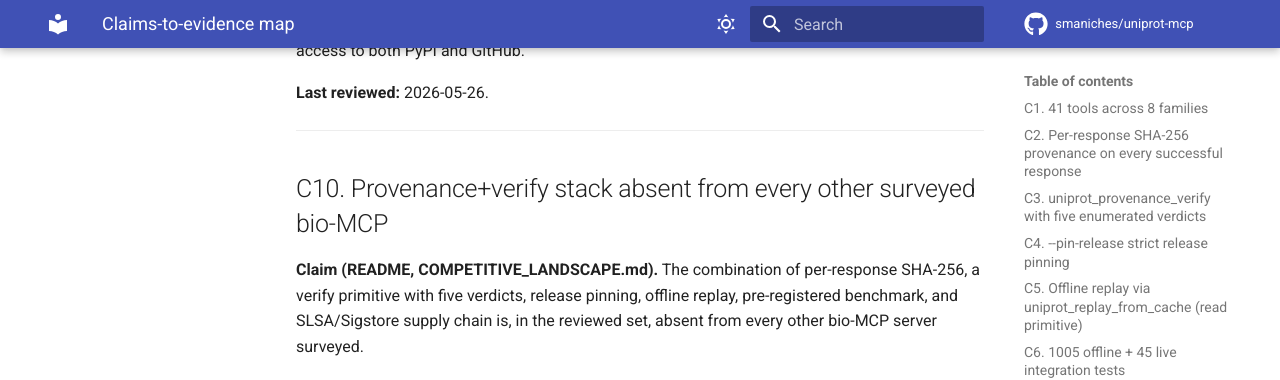
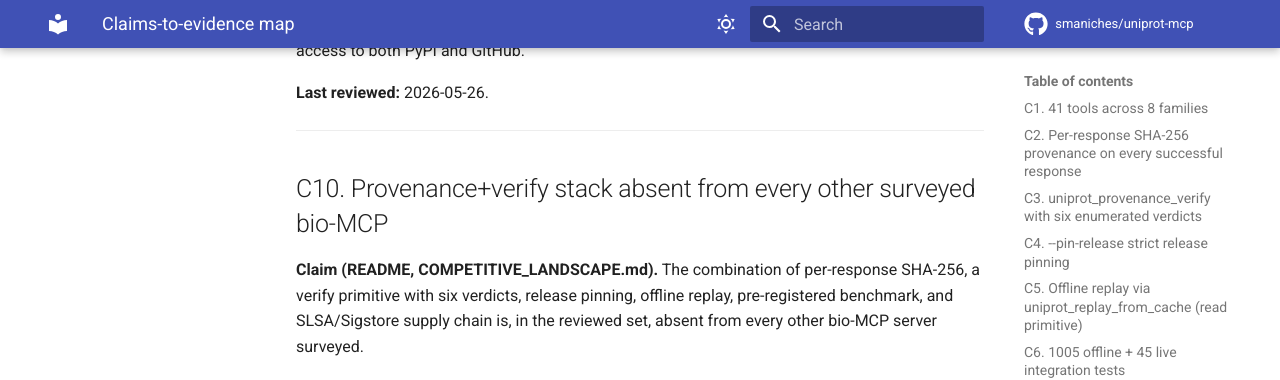
Before and after one commit to smaniches/uniprot-mcp, an MkDocs documentation site: the page built from docs/CLAIMS.md, in a window 1280 px wide and 900 px high, scrolled down 6343 px. Shown: the top 380 px of the window. Built offline with MkDocs 1.6.1 and Material for MkDocs 9.7.7, drawn with Linux system fonts in a browser that asks for light colours; comment, search, counter and statistics services are not loaded; some of the changed text lies outside the part shown.

Commit message:
docs(provenance): describe six evidence-aware verdicts

```diff
--- a/docs/CLAIMS.md
+++ b/docs/CLAIMS.md
@@ -78,12 +78,12 @@
 
 ---
 
-## C3. `uniprot_provenance_verify` with five enumerated verdicts
+## C3. `uniprot_provenance_verify` with six enumerated verdicts
 
 **Claim (README, OVERVIEW.md).** The `uniprot_provenance_verify` tool
 re-fetches a previously recorded URL and compares the release tag and
-canonical response SHA-256, returning one of five verdicts:
-`verified`, `release_drift`, `hash_drift`, `release_and_hash_drift`,
+canonical response SHA-256, returning one of six verdicts:
+`verified`, `incomplete_evidence`, `release_drift`, `hash_drift`, `release_and_hash_drift`,
 `url_unreachable`.
 
 **Evidence.**
@@ -324,7 +324,7 @@
 ## C10. Provenance+verify stack absent from every other surveyed bio-MCP
 
 **Claim (README, COMPETITIVE_LANDSCAPE.md).** The combination of
-per-response SHA-256, a verify primitive with five verdicts, release
+per-response SHA-256, a verify primitive with six verdicts, release
 pinning, offline replay, pre-registered benchmark, and SLSA/Sigstore
 supply chain is, in the reviewed set, absent from every other bio-MCP
 server surveyed.
```
